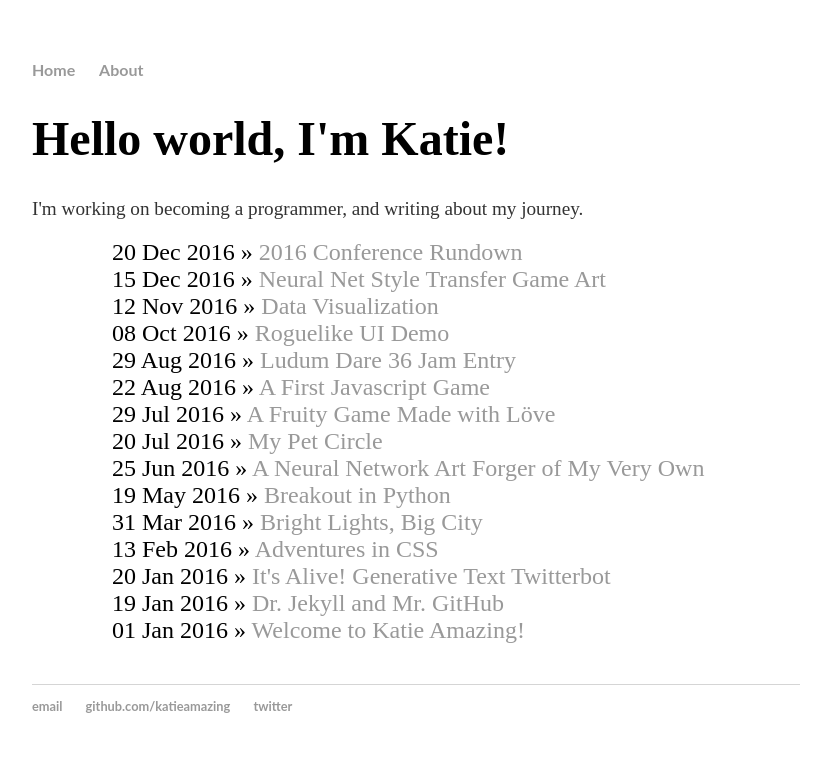
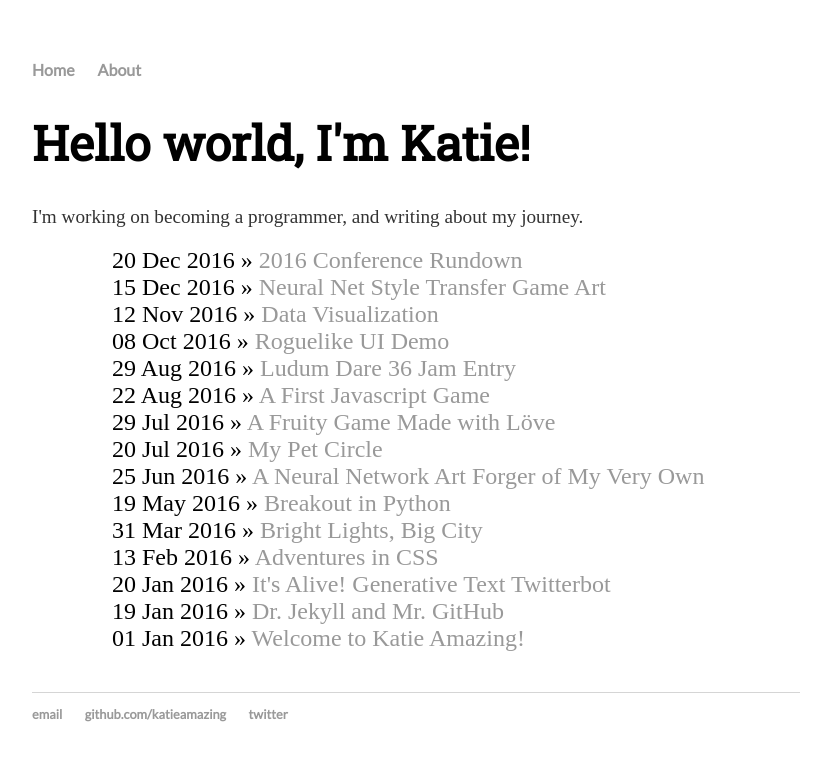
Before and after one commit to katieamazing/katieamazing.github.io, a Jekyll site: the page built from index.html, in a window 1280 px wide. Shown: the top 761 px of the page, without its empty margins (224-1055 px from the left). Built offline with Jekyll 4.4.1, drawn with Linux system fonts in a browser that asks for light colours.

Commit message:
Update default.html

```diff
--- a/_layouts/default.html
+++ b/_layouts/default.html
@@ -4,6 +4,7 @@
 			<title>{{ page.title }}</title>
 			<!-- link to main stylesheet -->
 			<link rel="stylesheet" type="text/css" href="/css/main.css">
+			<link href="https://fonts.googleapis.com/css?family=Lato|Roboto+Slab" rel="stylesheet">
 		</head>
 		<body>
 			<nav>
```
